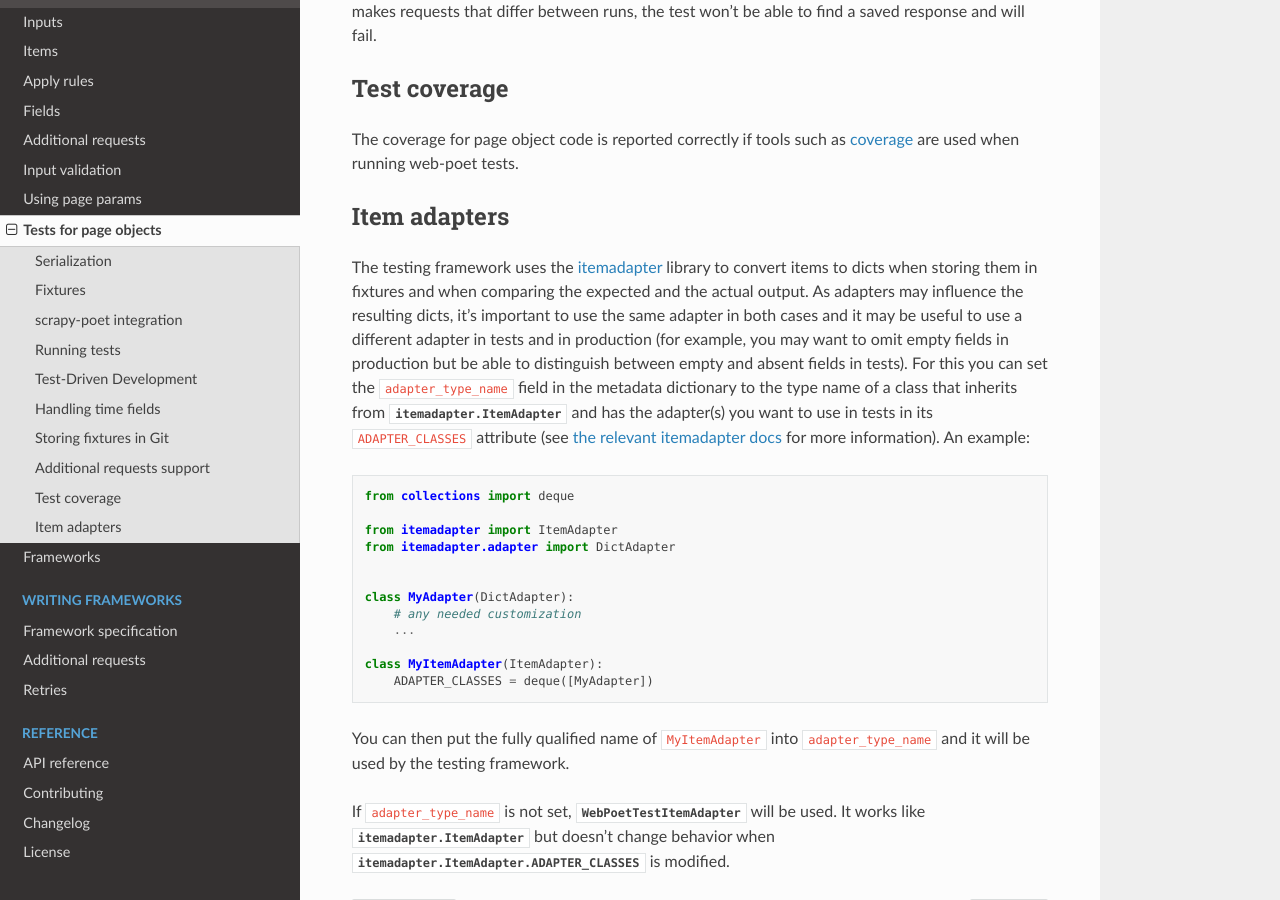
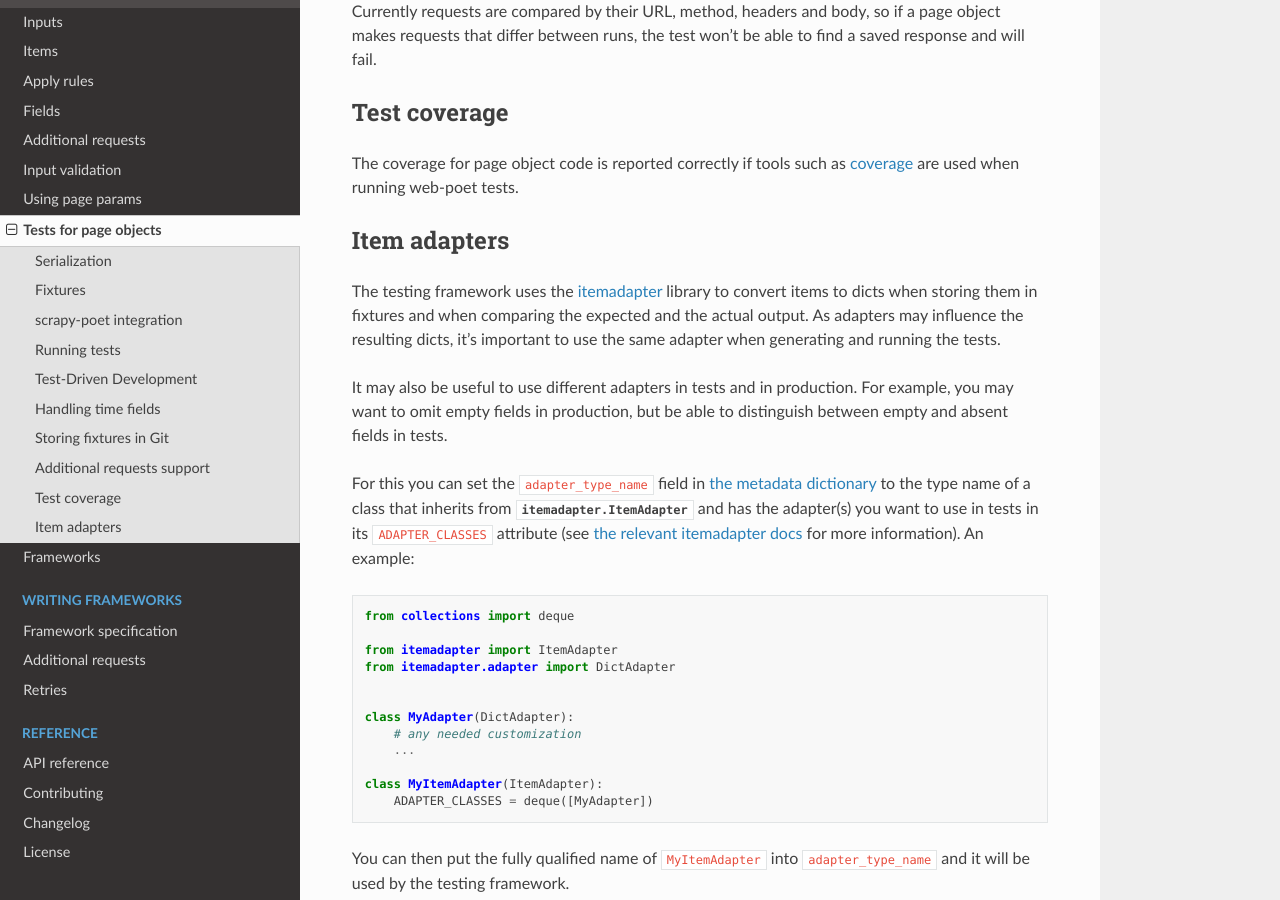
Before and after one commit to scrapinghub/web-poet, a Sphinx documentation site: the page built from docs/page-objects/testing.rst, in a window 1280 px wide and 900 px high, scrolled down 6157 px. Built offline with Sphinx 7.4.7 and the Read the Docs theme 2.0.0, drawn with Linux system fonts in a browser that asks for light colours; some of the changed text lies outside the part shown.

Commit message:
Implement suggested docs changes.

```diff
--- a/docs/page-objects/testing.rst
+++ b/docs/page-objects/testing.rst
@@ -78,14 +78,16 @@ it, that contains data for Page Object inputs and output::
             ├── meta.json
             └── output.json
 
+.. _fixture-save:
+
 :func:`web_poet.testing.Fixture.save` can be used to create a fixture inside a
 Page Object directory from an iterable of dependencies, an output item and an
 optional metadata dictionary. It can optionally take a name for the fixture
 directory. By default it uses incrementing names "test-1", "test-2" etc.
 
 .. note::
-    ``output.json`` contains a result of
-    ``ItemAdapter(page_object.to_item()).asdict()`` saved as JSON.
+    ``output.json`` contains a result of ``page_object.to_item()`` converted to
+    a dict using the itemadapter_ library and saved as JSON.
 
 After generating a fixture you can edit ``output.json`` to modify expected
 field values and add new fields, which is useful when creating tests for code
@@ -194,9 +196,10 @@ Handling time fields
 Sometimes output of a page object might depend on the current time. For
 example, the item may contain the scraping datetime, or a current timestamp may
 be used to build some URLs. When a test runs at a different time it will break.
-To avoid this the metadata dictionary can contain a ``frozen_time`` field set
-to the time value used when generating the test. This will instruct the test
-runner to use the same time value so that field comparisons are still correct.
+To avoid this :ref:`the metadata dictionary <fixture-save>` can contain a
+``frozen_time`` field set to the time value used when generating the test. This
+will instruct the test runner to use the same time value so that field
+comparisons are still correct.
 
 The value can be any string understood by `dateutil`_. If it doesn't include
 timezone information, the local time of the machine will be assumed. If it
@@ -329,11 +332,14 @@ Item adapters
 The testing framework uses the itemadapter_ library to convert items to dicts
 when storing them in fixtures and when comparing the expected and the actual
 output. As adapters may influence the resulting dicts, it's important to use
-the same adapter in both cases and it may be useful to use a different adapter
-in tests and in production (for example, you may want to omit empty fields in
-production but be able to distinguish between empty and absent fields in
-tests). For this you can set the ``adapter_type_name`` field in the metadata
-dictionary to the type name of a class that inherits from
+the same adapter when generating and running the tests.
+
+It may also be useful to use different adapters in tests and in production. For
+example, you may want to omit empty fields in production, but be able to
+distinguish between empty and absent fields in tests.
+
+For this you can set the ``adapter_type_name`` field in :ref:`the metadata
+dictionary <fixture-save>` to the type name of a class that inherits from
 :class:`itemadapter.ItemAdapter` and has the adapter(s) you want to use in
 tests in its ``ADAPTER_CLASSES`` attribute (see `the relevant itemadapter
 docs`_ for more information). An example::
```
